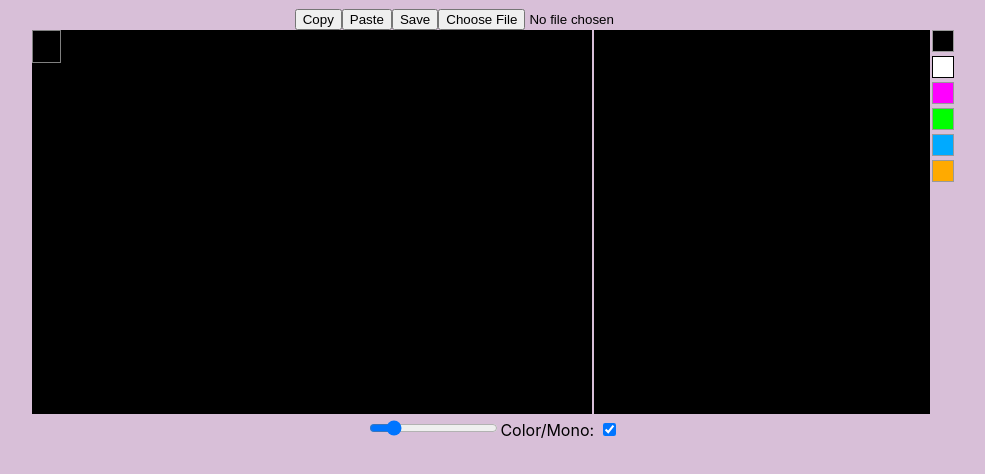
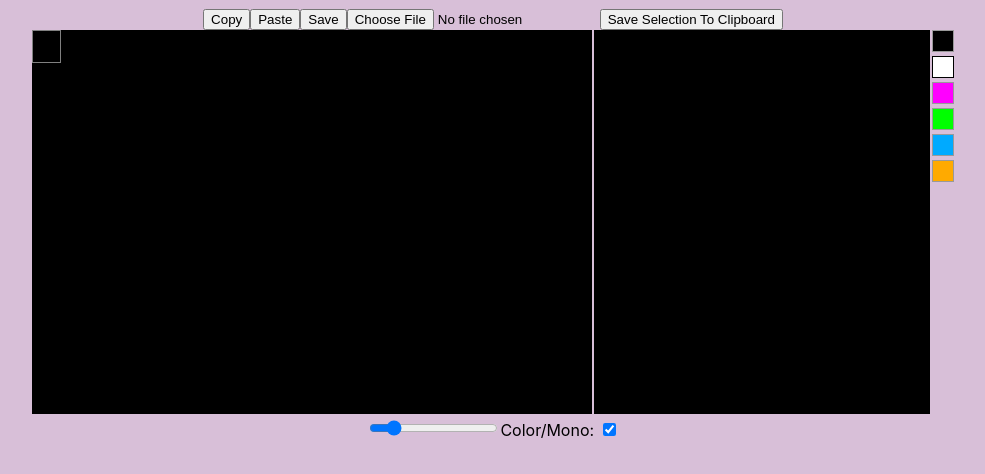
Before and after one commit to nicolebranagan/hiresiarch, a React (Create React App) app: page / in a window 1280 px wide. Shown: the top 474 px of the page, without its empty margins (147-1132 px from the left). Built offline with nearby package versions, Linux system fonts and the light colour scheme.

Commit message:
Add new feature to save selected area to clipboard

```diff
--- a/src/components/HiresContainer.js
+++ b/src/components/HiresContainer.js
@@ -5,7 +5,7 @@ import { HiresRowRecord, CopyDataRecord } from '../Records';
 import SelectorBox from './SelectorBox';
 import DrawingBox from './DrawingBox';
 import ControlRow from './ControlRow';
-import SaveScreenData from '../utils/SaveScreenData';
+import SaveScreenData, { SaveCopyArea } from '../utils/SaveScreenData';
 import LoadScreenData from '../utils/LoadScreenData';
 import ColorPalette from './ColorPalette';
 
@@ -114,6 +114,22 @@ export default class HiresContainer extends PureComponent {
     this.setState({data: newData});
   }
 
+  onSaveToClipboard = () => {
+    const { data, startx, starty, drawingmult } = this.state;
+
+    const rowsToCopy = drawingmult * 8;
+    const colsToCopy = drawingmult * 7;
+
+    const copy = CopyDataRecord({
+      rows: data.slice(starty, starty+rowsToCopy),
+      x: startx,
+      width: colsToCopy
+    });
+
+    const copybytes = SaveCopyArea(copy);
+    navigator.clipboard.writeText(copybytes).then(() => console.log('success!')).catch(err => console.log(err))
+  }
+
   onToggleColor = (event) => {
     this.setState({
       color: event.target.checked,
@@ -174,6 +190,7 @@ export default class HiresContainer extends PureComponent {
           <input type="file"
             id="openFile" name="file"
             accept=".dat" onChange={this.onLoad}/>
+          <button onClick={this.onSaveToClipboard}>Save Selection To Clipboard</button>
         </div>
         <SelectorBox
           data={data}
--- a/src/utils/SaveScreenData.js
+++ b/src/utils/SaveScreenData.js
@@ -1,5 +1,15 @@
 import saveAs from 'file-saver';
 import { HIRES_OFFSETS } from '../Constants';
+
+const rowToBytes = ({pixels, offsets}) => {
+  const output = [];
+  for (let i = 0; i < offsets.size; i++) {
+    const outputByte = offsets.get(i) ? 1 : 0;
+    const pixelBytes = pixels.slice(i*7, (i+1)*7).reverse().toArray();
+    output.push(parseInt([outputByte, ...pixelBytes].join(''), 2));
+  }
+  return output;
+};
 
 const byteize = grandArray => {
   let grandOutput = '';
@@ -12,15 +22,7 @@ const byteize = grandArray => {
 };
 
 export default data => {
-  const rawRows = data.map(({pixels, offsets}) => {
-    const output = [];
-    for (let i = 0; i < offsets.size; i++) {
-      const outputByte = offsets.get(i) ? 1 : 0;
-      const pixelBytes = pixels.slice(i*7, (i+1)*7).reverse().toArray();
-      output.push(parseInt([outputByte, ...pixelBytes].join(''), 2));
-    }
-    return output;
-  }).toArray();
+  const rawRows = data.map(rowToBytes).toArray();
 
   const grandArray = Array(8192).fill(9);
   for (let i = 0; i < 192; i++) {
@@ -34,3 +36,9 @@ export default data => {
   const grandOutput = byteize(grandArray);
   saveAs(new Blob([grandOutput], {type: 'application/octet-stream'}), "screen.dat");
 };
+
+export const SaveCopyArea = copy => {
+  const { rows, x, width } = copy;
+  const rawRows = rows.map(rowToBytes).map(row => row.slice((x/7), (x + width)/7)).toArray().flat();
+  return byteize(rawRows);
+};
```
